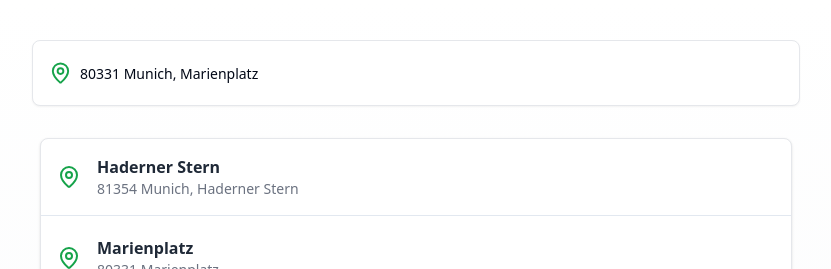
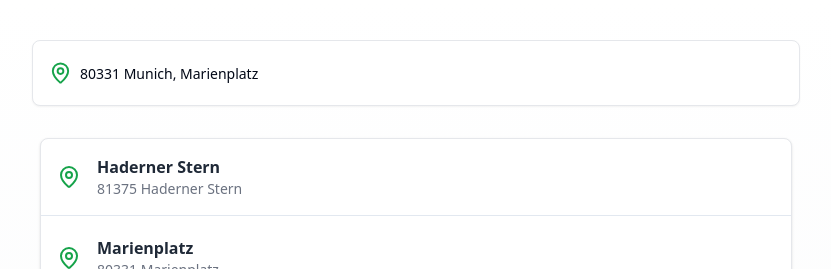
Before and after one commit to MariaKashcheeva/munich-book-finder-anzeigen, a React (Vite) app: page / in a window 1280 px wide. Shown: the top 269 px of the page, without its empty margins (224-1055 px from the left). Built offline with nearby package versions, Linux system fonts and the light colour scheme.

Commit message:
Fix bookstore address
Change the address description for Haderner Stern.

```diff
--- a/src/components/BookstoreSearchPage.tsx
+++ b/src/components/BookstoreSearchPage.tsx
@@ -12,7 +12,7 @@ const PLACEHOLDER_MAP =
 
 const BOOKSTORES = [
   {
-    address: "81354 Munich, Haderner Stern",
+    address: "81375 Haderner Stern",
     label: "Haderner Stern",
     coords: [11.4768, 48.1218],
   },
```
